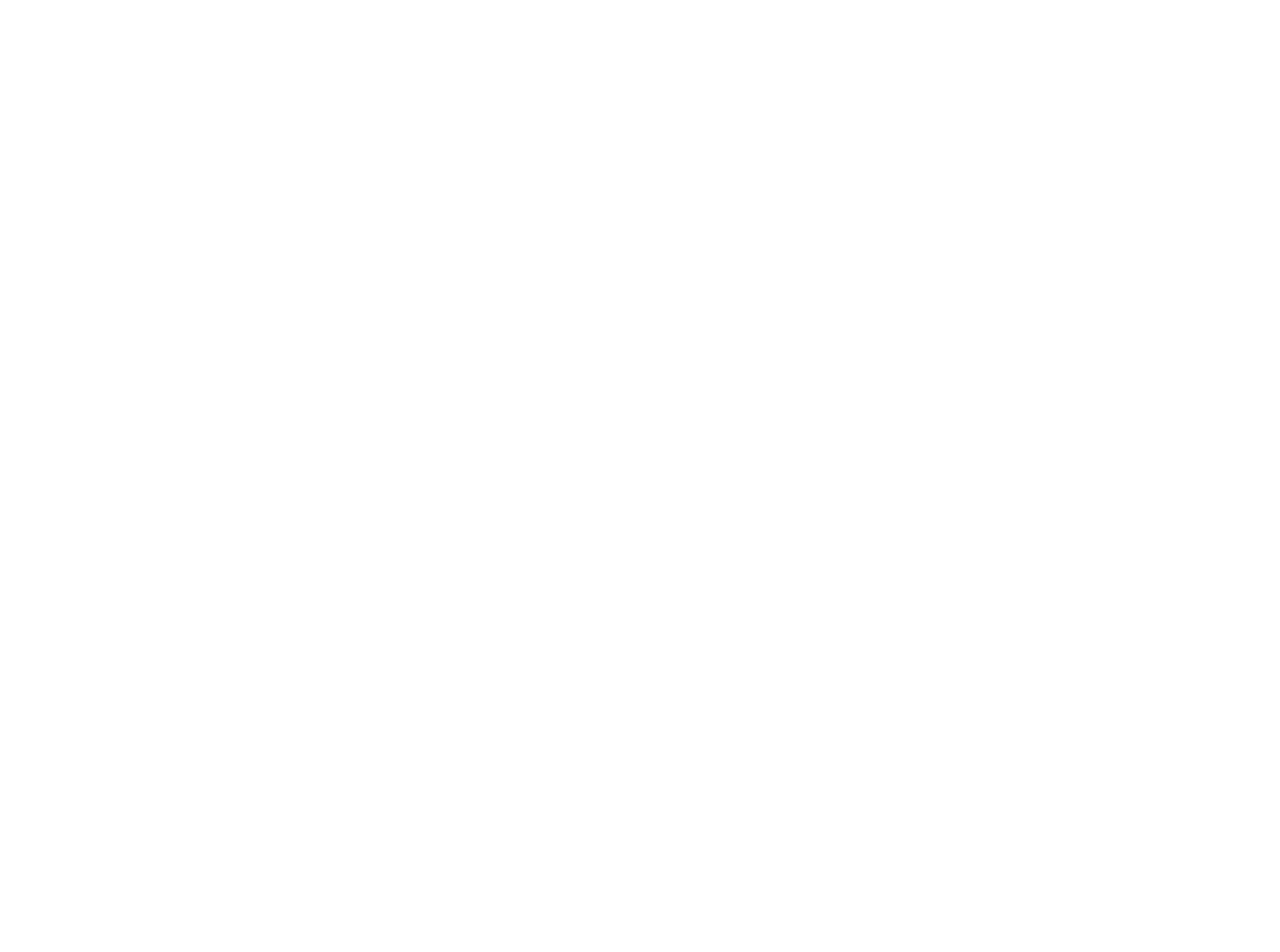
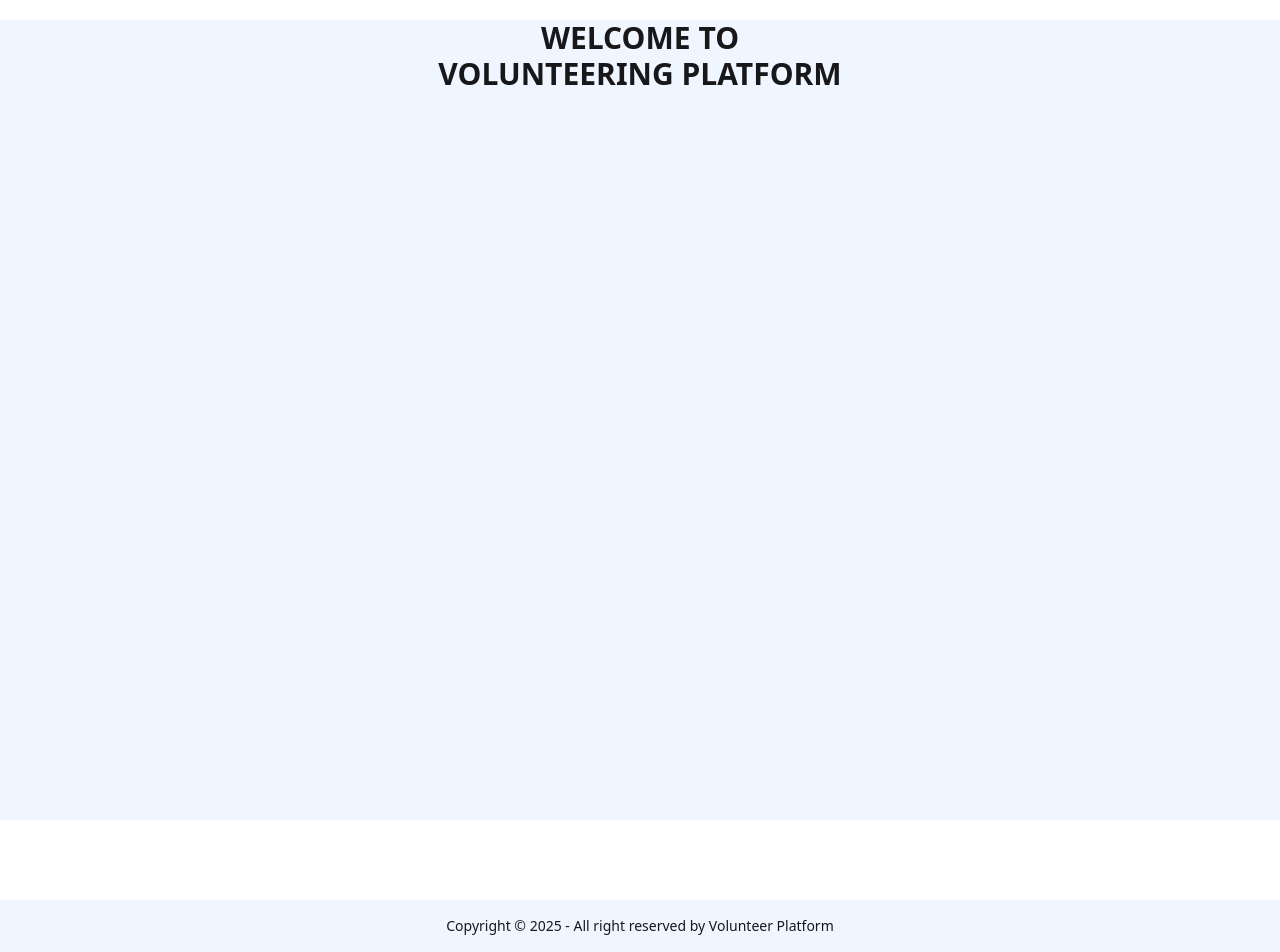
Before and after one commit to ayathree/works-of-volunteering-platform-clientside, a React (Vite) app: page / in a window 1280 px wide. Shown: the part 125-1077 px from the top of the page. Before the commit the page ends 800 px from the top, so only its background shows below. Built offline with nearby package versions, Linux system fonts and the light colour scheme.

Commit message:
add footer

```diff
--- /dev/null
+++ b/src/components/Footer.jsx
@@ -0,0 +1,16 @@
+
+
+const Footer = () => {
+    return (
+        <div>
+            <footer className="footer sm:footer-horizontal footer-center bg-blue-50 text-base-content p-4 mt-20">
+  <aside>
+    <p>Copyright © {new Date().getFullYear()} - All right reserved by Volunteer Platform</p>
+  </aside>
+</footer>
+
+        </div>
+    );
+};
+
+export default Footer;
--- a/src/pages/Home.jsx
+++ b/src/pages/Home.jsx
@@ -2,8 +2,10 @@
 
 const Home = () => {
     return (
-        <div>
-             <p className="uppercase text-3xl font-bold text-center">volunteering platform</p>
+        <div className="bg-blue-50 min-h-screen">
+             <p className="uppercase text-3xl font-bold text-center mt-20">welcome to
+                <br />
+                volunteering platform</p>
 
 
         </div>
--- a/src/pages/Root.jsx
+++ b/src/pages/Root.jsx
@@ -1,5 +1,6 @@
 import { Outlet } from "react-router";
 import Navbar from "../components/Navbar";
+import Footer from "../components/Footer";
 
 
 const Root = () => {
@@ -7,6 +8,7 @@
         <div>
             <Navbar></Navbar>
             <Outlet></Outlet>
+            <Footer></Footer>
 
         </div>
     );
```
